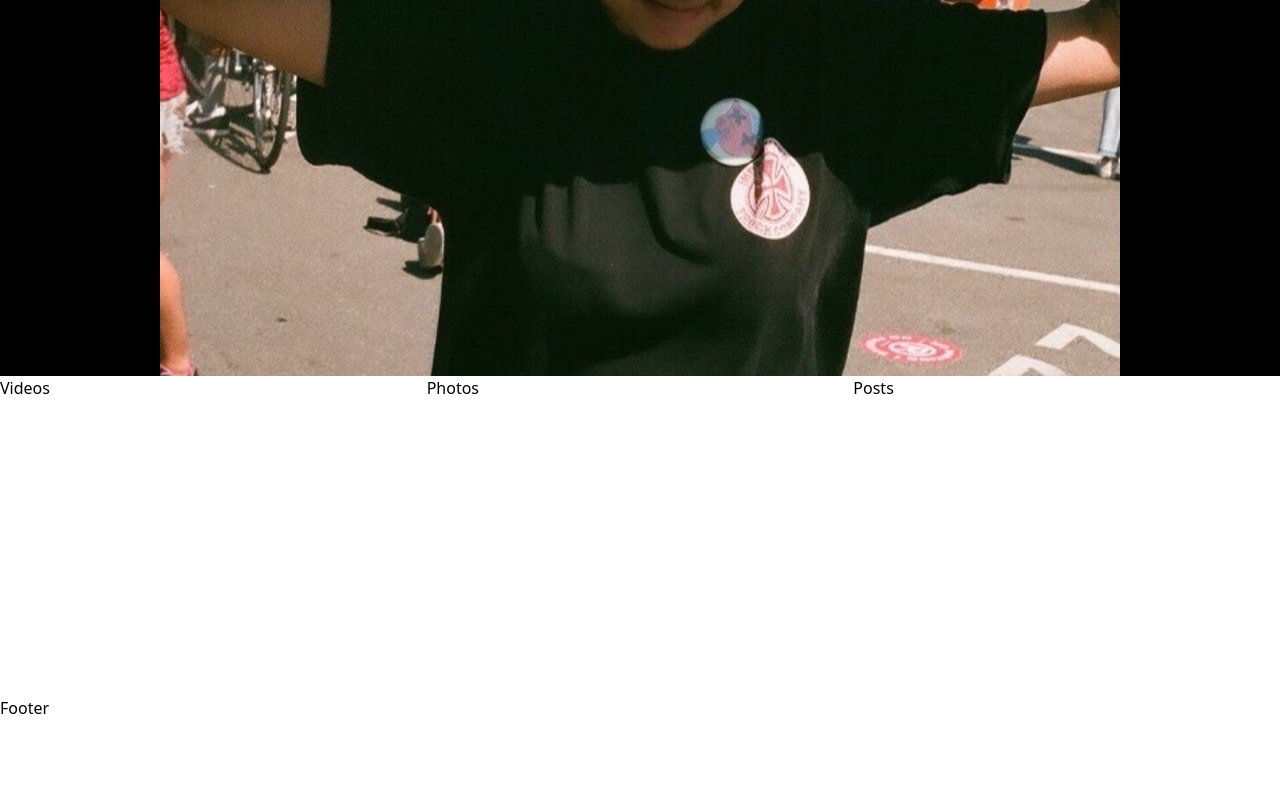
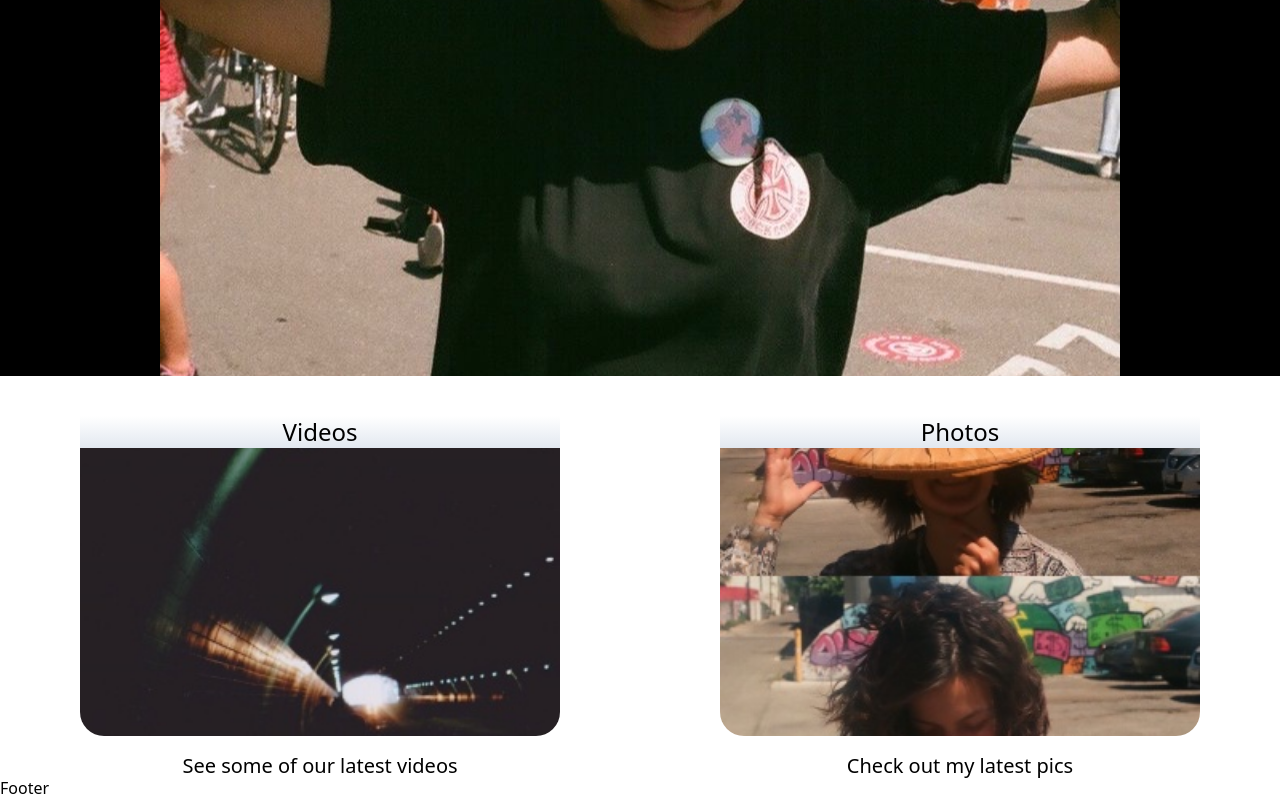
Before and after one commit to BJZeta/shelton-photography, a Next.js app in the folder shelton-site/: page / in a window 1280 px wide. Shown: the part 568-1368 px from the top of the page. Before the commit the page ends 1288 px from the top, so only its background shows below. Built offline with nearby package versions, Linux system fonts and the light colour scheme.

Commit message:
adding post links in home page

```diff
--- /dev/null
+++ b/shelton-site/components/PageLinks.js
@@ -0,0 +1,22 @@
+import React from "react";
+import Link from "next/link";
+
+export default function PageLinks({ title, link, info, image }) {
+  return (
+    <div className="w-[30rem]  mx-auto text-center">
+      <Link href={link}>
+        <a>
+          <div
+            className={`w-full h-80 bg-blue-500 rounded-3xl ${image} bg-image-style`}
+          >
+            <h2 className="bg-gradient-to-b from-white to-slate-200 text-2xl">
+              {title}
+            </h2>
+          </div>
+        </a>
+      </Link>
+
+      <p className="mt-4 text-xl">{info}</p>
+    </div>
+  );
+}
--- a/shelton-site/pages/index.js
+++ b/shelton-site/pages/index.js
@@ -1,6 +1,7 @@
 import Layout from "../components/Layout";
 import { Slide } from "react-slideshow-image";
 import "react-slideshow-image/dist/styles.css";
+import PageLinks from "../components/PageLinks";
 
 export default function Home() {
   return (
@@ -15,16 +16,19 @@ export default function Home() {
         </div>
       </div>
 
-      <section className="w-full h-80 grid grid-flow-col grid-cols-3">
-        <div>
-          <h1>Videos</h1>
-        </div>
-        <div>
-          <h1>Photos</h1>
-        </div>
-        <div>
-          <h1>Posts</h1>
-        </div>
+      <section className="w-full h-80 grid grid-flow-col grid-cols-2 my-10">
+        <PageLinks
+          title="Videos"
+          link="/videos"
+          info="See some of our latest videos"
+          image="bg-[url('/static/shelton-pic4.jpg')]"
+        />
+        <PageLinks
+          title="Photos"
+          link="/photos"
+          info="Check out my latest pics"
+          image="bg-[url('/static/shelton-pic5.jpg')]"
+        />
       </section>
     </Layout>
   );
--- a/shelton-site/styles/globals.css
+++ b/shelton-site/styles/globals.css
@@ -44,6 +44,11 @@
     animation-delay: 16s;
   }
 
+  .bg-image-style {
+    background-position: center;
+    background-size: cover;
+  }
+
   @keyframes imageAnimation {
     0% {
       opacity: 0;
```
